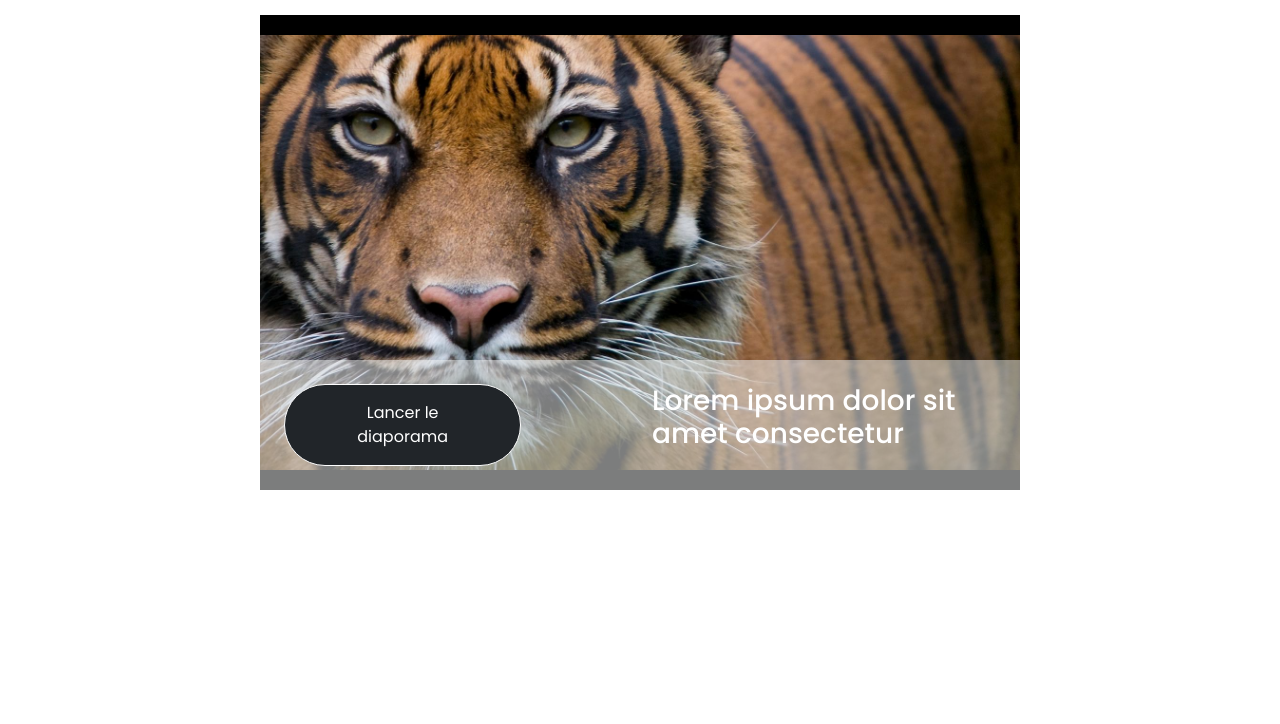
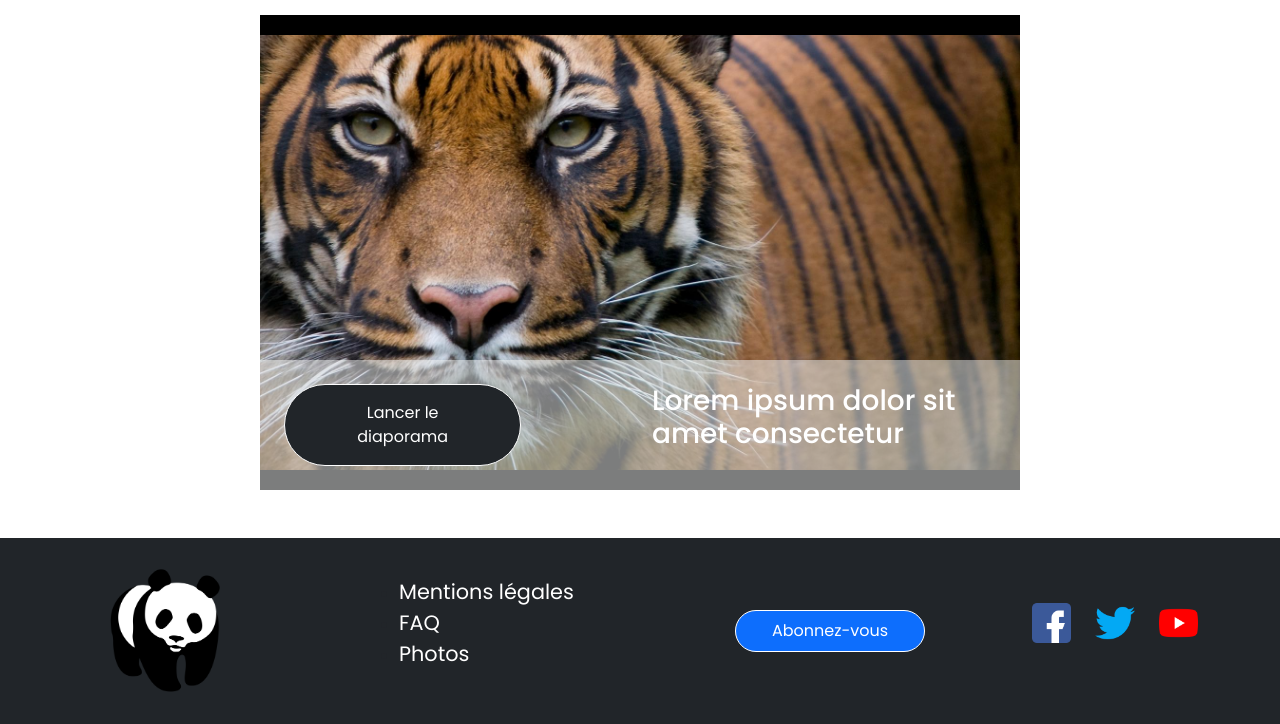
Before and after one commit to MathieuRozandEGS/ExoBootstrap, a plain HTML site: page index.html in a window 1280 px wide. Shown: the part 1577-2301 px from the top of the page. Before the commit the page ends 2115 px from the top, so only its background shows below. Drawn offline with nearby package versions, Linux system fonts and the light colour scheme.

Commit message:
footer fini desktop

```diff
--- a/index.html
+++ b/index.html
@@ -82,6 +82,32 @@
         </section>
     </main>
 
+    <footer class="container-fluid bg-dark py-4">
+        <div class="container">
+            <div class="row justify-content-between align-items-center">
+                <div class="col-lg-2">
+                    <img src="img/WWF-logo.png" alt="" class="img-fluid">
+                </div>
+                <nav class="col-lg-3">
+                    <ul>
+                        <li><a href="#" class="text-white text-decoration-none">Mentions légales</a></li>
+                        <li><a href="#" class="text-white text-decoration-none">FAQ</a></li>
+                        <li><a href="#" class="text-white text-decoration-none">Photos</a></li>
+                    </ul>
+                </nav>
+                <button class="col-lg-2 rounded-pill border border-white px-3 py-2 text-white text-center bg-primary">Abonnez-vous</button>
+                <nav class="col-lg-2 ">
+                    <ul class="row justify-content-between list-unstyled">
+                        <li class="col-4"><a href=""><img src="img/facebook.png" alt="" class="img-fluid"></a></li>
+                        <li class="col-4"><a href=""><img src="img/twitter.png" alt="" class="img-fluid"></a></li>
+                        <li class="col-4"><a href=""><img src="img/youtube.png" alt="" class="img-fluid"></a></li>
+                    </ul>
+
+                </nav>
+            </div>
+        </div>
+    </footer>
+
 </body>
 
 </html>
```
